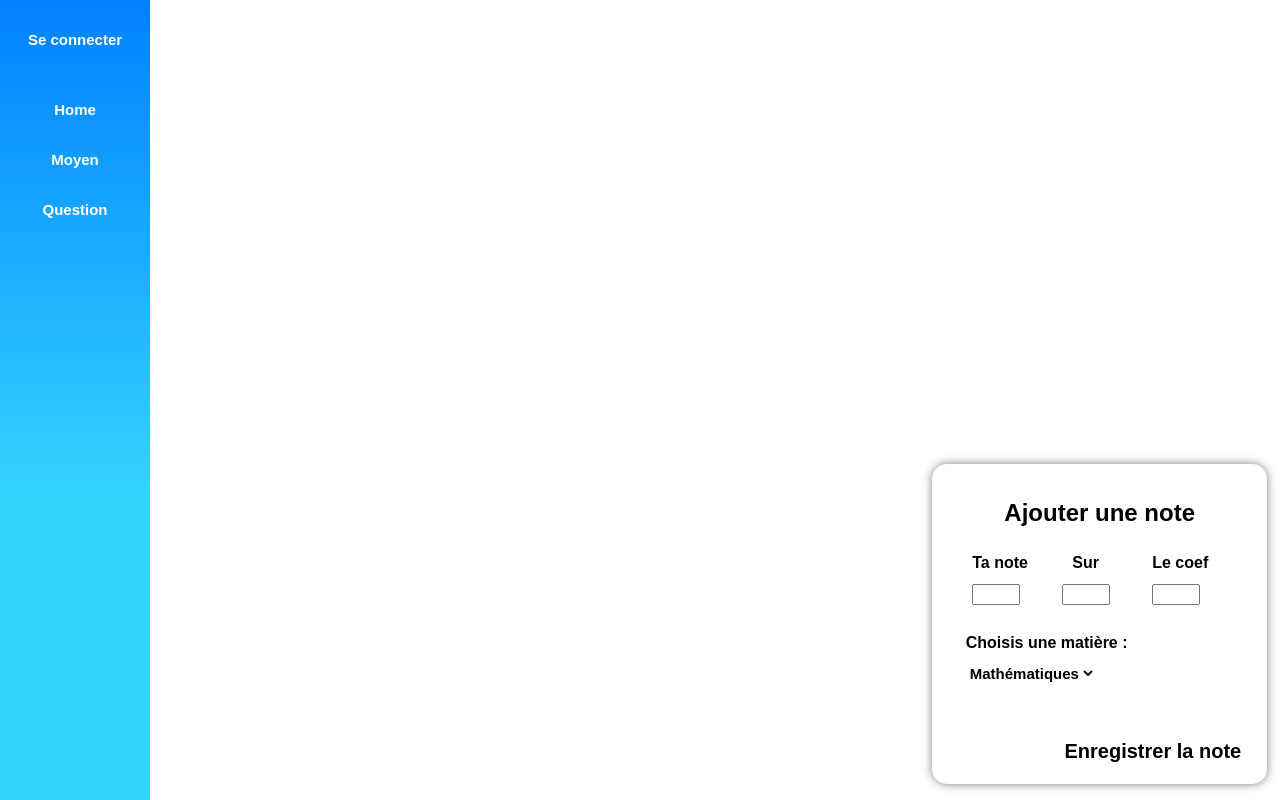
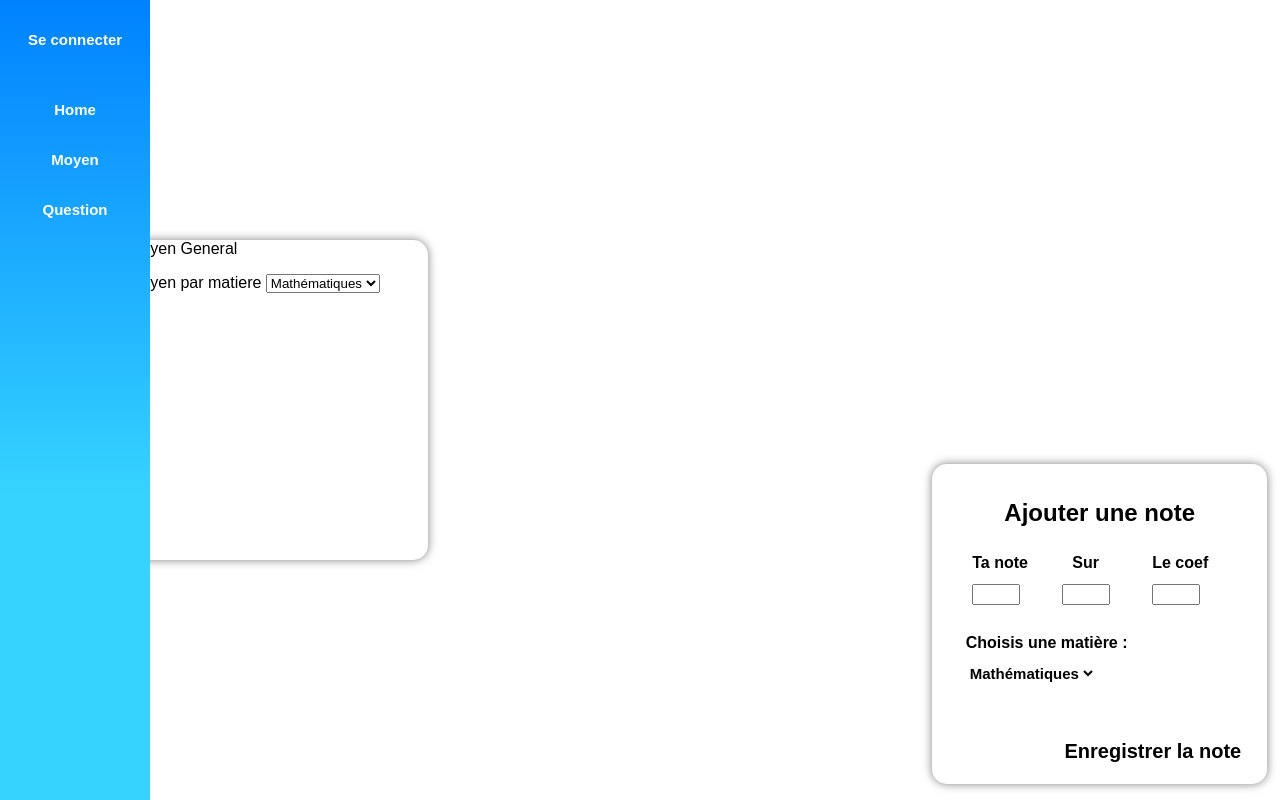
Before and after one commit to AxelBelloir/MoyenV5, a plain HTML site: page index.html in a window 1280 px wide. Both pictures are taken after a click on the button "Moyen". Drawn offline with Linux system fonts and the light colour scheme; no server answers.

Commit message:
Update index.html

```diff
--- a/index.html
+++ b/index.html
@@ -49,6 +49,27 @@
   <div class="Question" id="Question" style="display:none;"></div>
 
   <div class="popup_Moyen" id="popup_Moyen" style="display:none;">
+    <div id="Home_div_left">
+      <label>Moyen General</label>
+      <p class="afficher_moyen" id="afficher_moyen"></p>
+      <label>Moyen par matiere</label>
+      <select class="SELmatiere_div_left__popup_Moyen" id="matiere_div_left__popup_Moyen" name="matiere">
+        <option value="Mathématiques">Mathématiques</option>
+        <option value="Physique">Physique</option>
+        <option value="SVT">SVT</option>
+        <option value="Français">Français</option>
+        <option value="Histoire">Histoire</option>
+        <option value="Anglais">Anglais</option>
+        <option value="Espagnole">Espagnole</option>
+        <option value="Sport">Sport</option>
+        <option value="Technologie">Technologie</option>
+        <option value="Musique">Musique</option>
+        <option value="Arts-plastique">Arts-plastique</option>
+        <option value="Latin">Latin</option>
+        <option value="Chorale">Chorale</option>
+      </select>
+      <p class="afficher_moyen_matiere" id="afficher_moyen_matiere"></p>
+    </div>
     <div class="ajouter_notes" id="ajouter_notes">
       <h2 class="h2_div_ajouter_notes">Ajouter une note</h2>
       <label class="Lnote" for="note">Ta note</label>
```
